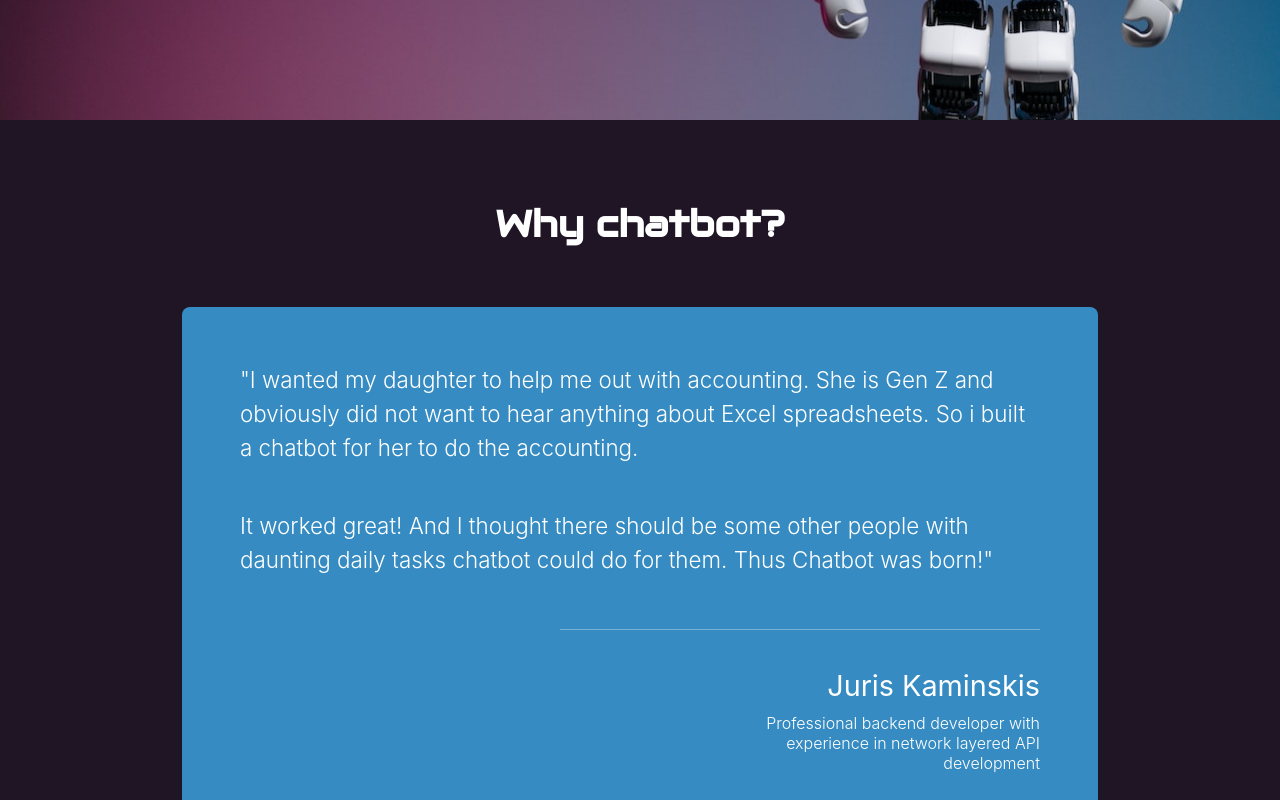
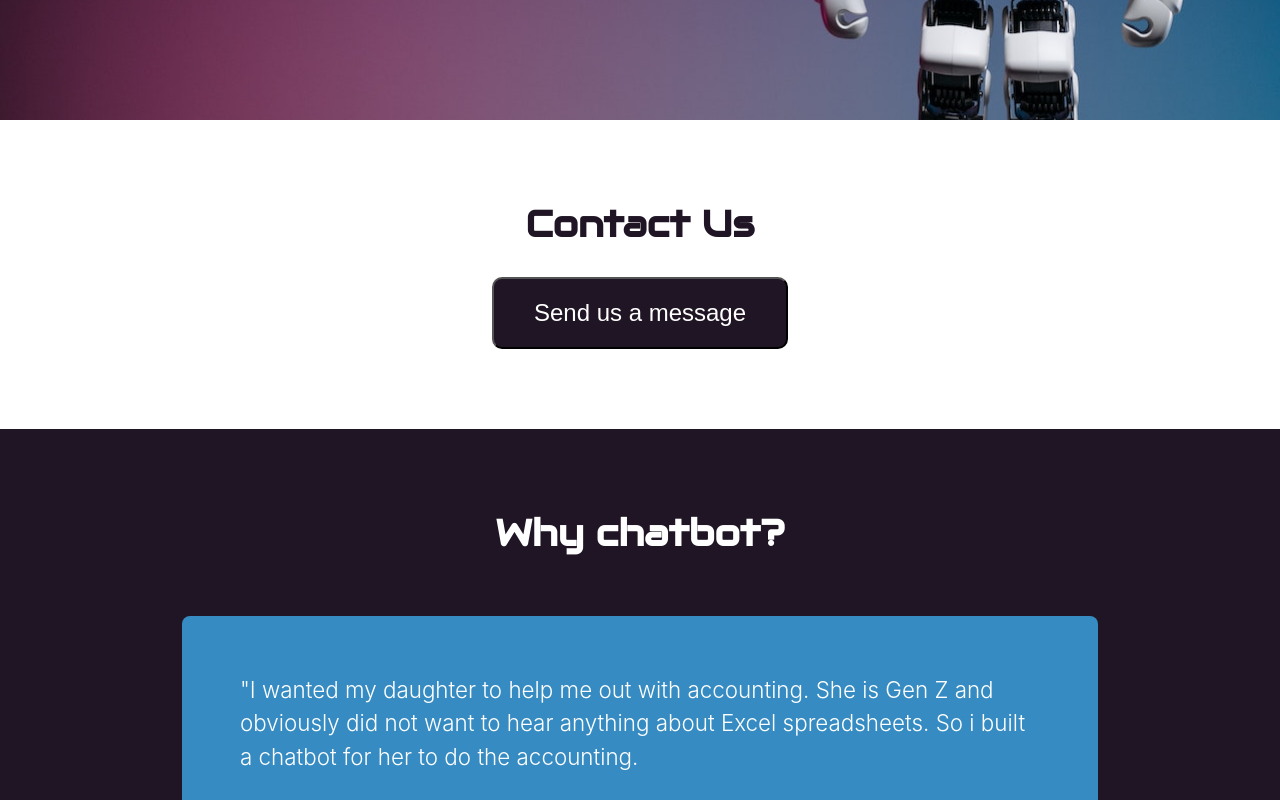
Before and after one commit to andrisribens/bot, a React (Create React App) app: page / in a window 1280 px wide. Shown: the part 680-1480 px from the top of the page. Built offline with nearby package versions, Linux system fonts and the light colour scheme; no server answers; a web font is replaced by a local one.

Commit message:
Fix bug of sometimes missing messages. Fix bug of focus on text entry. Add contact block.

```diff
--- a/src/components/aboutBlock/AboutBlock.css
+++ b/src/components/aboutBlock/AboutBlock.css
@@ -1,5 +1,4 @@
 .about-block {
-    /* background-color: #1F1524; */
   color: white;
 }
 
@@ -15,22 +14,23 @@
   display: flex;
   flex-direction: column;
   text-align: left;
-    background-color: #368CC2;
+  background-color: #368cc2;
   color: white;
   margin: 60px auto 30px;
   padding: 3% 5%;
   border-radius: 8px;
-    /* box-shadow: 3px 3px 8px #50809e; */
   position: relative;
   animation: slideIn 0.5s;
 }
 
 @keyframes slideIn {
-    from {right: -1000px;}
-    to {right: 0px;}
+  from {
+    right: -1000px;
   }
-
-
+  to {
+    right: 0px;
+  }
+}
 
 .testimonial-box h3 {
   font-size: 1.4rem;
--- a/src/components/app/App.css
+++ b/src/components/app/App.css
@@ -1,7 +1,8 @@
 body {
   text-align: center;
   margin: 0;
-    background-color: #1F1524;
+  background-color: #1f1524;
+  /* background-color: #330033; */
   min-width: 350px;
 }
 
@@ -15,14 +16,12 @@ h1 {
 h2 {
   font-family: 'Audiowide', cursive;
   font-size: 2.3rem;
-
 }
 
 h3 {
   /* font-family: 'Titillium Web', sans-serif; */
   font-size: 1.3rem;
   font-weight: 400;
-
 }
 
 .h1-important {
--- a/src/components/app/App.js
+++ b/src/components/app/App.js
@@ -1,34 +1,39 @@
-import React, {Fragment} from 'react';
-import Grid from "@mui/material/Grid";
+import React, { Fragment } from 'react';
+import Grid from '@mui/material/Grid';
 
-import "./App.css";
-import background from "../../images/robot-picture2.jpg"
+import './App.css';
+import background from '../../images/robot-picture2.jpg';
 import Chat from '../chat/Chat.jsx';
+import ContactBlock from '../contactBlock/ContactBlock.jsx';
 import AboutBlock from '../aboutBlock/AboutBlock.jsx';
 import Footer from '../footer/Footer.jsx';
 
 export default function App() {
-
-
   return (
     <Fragment>
       <div
         className="main-block"
-      style={{backgroundImage: "url(" + background + ")"}}
+        style={{ backgroundImage: 'url(' + background + ')' }}
       >
         <Grid container>
           <Grid item md={2}></Grid>
           <Grid item xs={12} md={10} paddingLeft={1} paddingTop={5}>
-          <div className='top-headers'>
-          <h1>Get your own personal <span className='h1-important'>chatbot</span></h1>
-          <h3>It can work as your accountant or secretary. It can play games. It can do many things.</h3>
+            <div className="top-headers">
+              <h1>
+                Get your own personal{' '}
+                <span className="h1-important">chatbot</span>
+              </h1>
+              <h3>
+                It can work as your accountant or secretary. It can play games.
+                It can do many things.
+              </h3>
             </div>
 
             <Chat />
-
           </Grid>
         </Grid>
       </div>
+      <ContactBlock />
       <AboutBlock />
       <Footer />
     </Fragment>
--- /dev/null
+++ b/src/components/contactBlock/ContactBlock.css
@@ -0,0 +1,25 @@
+.contact-block {
+  background-color: white;
+  color: #1f1524;
+}
+
+.contact-block-content {
+  padding: 50px 0 80px;
+  margin: 0 auto;
+  max-width: 800px;
+}
+
+.large-contact-btn {
+  padding: 20px 40px;
+  background-color: #1f1524;
+  color: white;
+  border-radius: 10px;
+  font-size: 1.5rem;
+  transition: transform 0.1s;
+  cursor: pointer;
+}
+
+.large-contact-btn:hover {
+  transform: scale(1.02);
+  background-color: #330033;
+}
--- /dev/null
+++ b/src/components/contactBlock/ContactBlock.jsx
@@ -0,0 +1,164 @@
+import React, { Fragment, useState, useRef } from 'react';
+import Grid from '@mui/material/Grid';
+import TextField from '@mui/material/TextField';
+import InputAdornment from '@mui/material/InputAdornment';
+import PhoneAndroidIcon from '@mui/icons-material/PhoneAndroid';
+import EmailIcon from '@mui/icons-material/Email';
+import FaceIcon from '@mui/icons-material/Face';
+import Collapse from '@mui/material/Collapse';
+import Snackbar from '@mui/material/Snackbar';
+import Alert from '@mui/material/Alert';
+import AlertTitle from '@mui/material/AlertTitle';
+import './ContactBlock.css';
+
+export default function ContactBlock() {
+  const [formIsOpen, setFormIsOpen] = useState(false);
+  const [formInput, setFormInput] = useState({});
+  const [messages, setMessages] = useState([]);
+  const [successAlertOpen, setSuccessAlertOpen] = useState(false);
+
+  const formStartRef = useRef(null);
+
+  function handleFormOpen() {
+    setFormIsOpen(!formIsOpen);
+    formStartRef.current.scrollIntoView({ behavior: 'smooth', block: 'start' });
+  }
+
+  function handleOnChange(event) {
+    const { name, value } = event.target;
+    setFormInput((prevFormInput) => {
+      return { ...prevFormInput, [name]: value };
+    });
+  }
+
+  function handleOnSubmit(event) {
+    event.preventDefault();
+    setMessages((prevMessages) => {
+      return [...prevMessages, formInput];
+    });
+    setFormIsOpen(false);
+    event.target.reset();
+    setTimeout(() => setSuccessAlertOpen(true), 1000);
+  }
+
+  function handleCloseAlert() {
+    setSuccessAlertOpen(false);
+  }
+
+  return (
+    <Fragment>
+      <div className="contact-block">
+        <div className="contact-block-content">
+          <h2>Contact Us</h2>
+          <form
+            onSubmit={handleOnSubmit}
+            onChange={handleOnChange}
+            id="contact_form"
+          >
+            <Collapse in={formIsOpen}>
+              <Grid container>
+                <Grid item xs={12} p={1}>
+                  <TextField
+                    ref={formStartRef}
+                    focused={formIsOpen}
+                    required
+                    name="from_name"
+                    label="Your name"
+                    fullWidth
+                    InputProps={{
+                      startAdornment: (
+                        <InputAdornment position="start">
+                          <FaceIcon />
+                        </InputAdornment>
+                      ),
+                    }}
+                  ></TextField>
+                </Grid>
+
+                <Grid item xs={12} sm={6} p={1}>
+                  <TextField
+                    required
+                    name="from_email"
+                    label="Your email"
+                    fullWidth
+                    type="email"
+                    InputProps={{
+                      startAdornment: (
+                        <InputAdornment position="start">
+                          <EmailIcon />
+                        </InputAdornment>
+                      ),
+                    }}
+                  ></TextField>
+                </Grid>
+
+                <Grid item xs={12} sm={6} p={1}>
+                  <TextField
+                    name="from_phone"
+                    label="Your phone number (optional)"
+                    fullWidth
+                    type="tel"
+                    InputProps={{
+                      startAdornment: (
+                        <InputAdornment position="start">
+                          <PhoneAndroidIcon />
+                        </InputAdornment>
+                      ),
+                    }}
+                  ></TextField>
+                </Grid>
+
+                <Grid item xs={12} p={1}>
+                  <TextField
+                    required
+                    name="message"
+                    label="Your message"
+                    multiline
+                    fullWidth
+                    minRows={5}
+                    placeholder="Please tell us briefly how can we help you!"
+                  ></TextField>
+                </Grid>
+              </Grid>
+
+              <Grid item xs={12}>
+                <button
+                  className="large-contact-btn"
+                  size="large"
+                  type="submit"
+                >
+                  Submit
+                </button>
+              </Grid>
+            </Collapse>
+            {!formIsOpen && (
+              <Grid item xs={12}>
+                <button className="large-contact-btn" onClick={handleFormOpen}>
+                  Send us a message
+                </button>
+              </Grid>
+            )}
+          </form>
+        </div>
+      </div>
+
+      {/* Show success alert */}
+      <Snackbar
+        open={successAlertOpen}
+        onClose={handleCloseAlert}
+        autoHideDuration={5000}
+        anchorOrigin={{ vertical: 'top', horizontal: 'center' }}
+        sx={{ textAlign: 'left' }}
+      >
+        <Alert
+          severity="success"
+          onClose={handleCloseAlert}
+          sx={{ width: '100%' }}
+        >
+          <AlertTitle>Thank You!</AlertTitle>
+          Your message has been sent!
+        </Alert>
+      </Snackbar>
+    </Fragment>
+  );
+}
--- a/src/components/footer/Footer.jsx
+++ b/src/components/footer/Footer.jsx
@@ -1,21 +1,16 @@
 import React from 'react';
 
-import "./Footer.css"
-
+import './Footer.css';
 
 function Footer() {
-
-    return (
-        <div className="footer">
-            <p>
-                Created by Andris R. and Juris K. in 2022.
-            </p>
-        </div>
-    )
+  return (
+    <div className="footer">
+      <p>
+        Created by Andris Rībens (frontend) and Juris Kaminskis (backend) in
+        2022.
+      </p>
+    </div>
+  );
 }
 
-
-
-
-
 export default Footer;
--- a/src/index.js
+++ b/src/index.js
@@ -6,9 +6,9 @@ import reportWebVitals from './reportWebVitals';
 
 const root = ReactDOM.createRoot(document.getElementById('root'));
 root.render(
-  <React.StrictMode>
+  // <React.StrictMode>
     <App />
-  </React.StrictMode>
+  // </React.StrictMode>
 );
 
 // If you want to start measuring performance in your app, pass a function
```
Also changed, not shown: src/components/chat/Chat.jsx (+72 -71 lines). Lines whose indentation alone changed are shown as unchanged.
